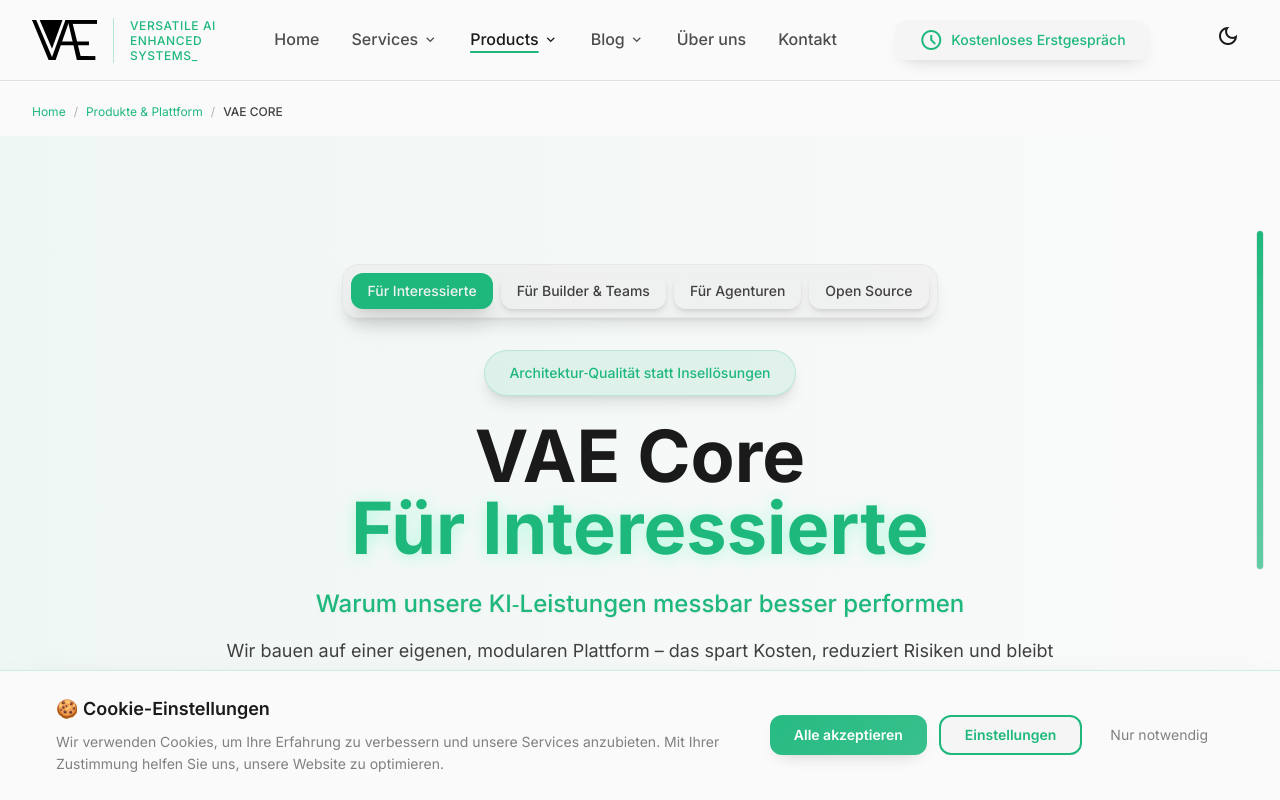
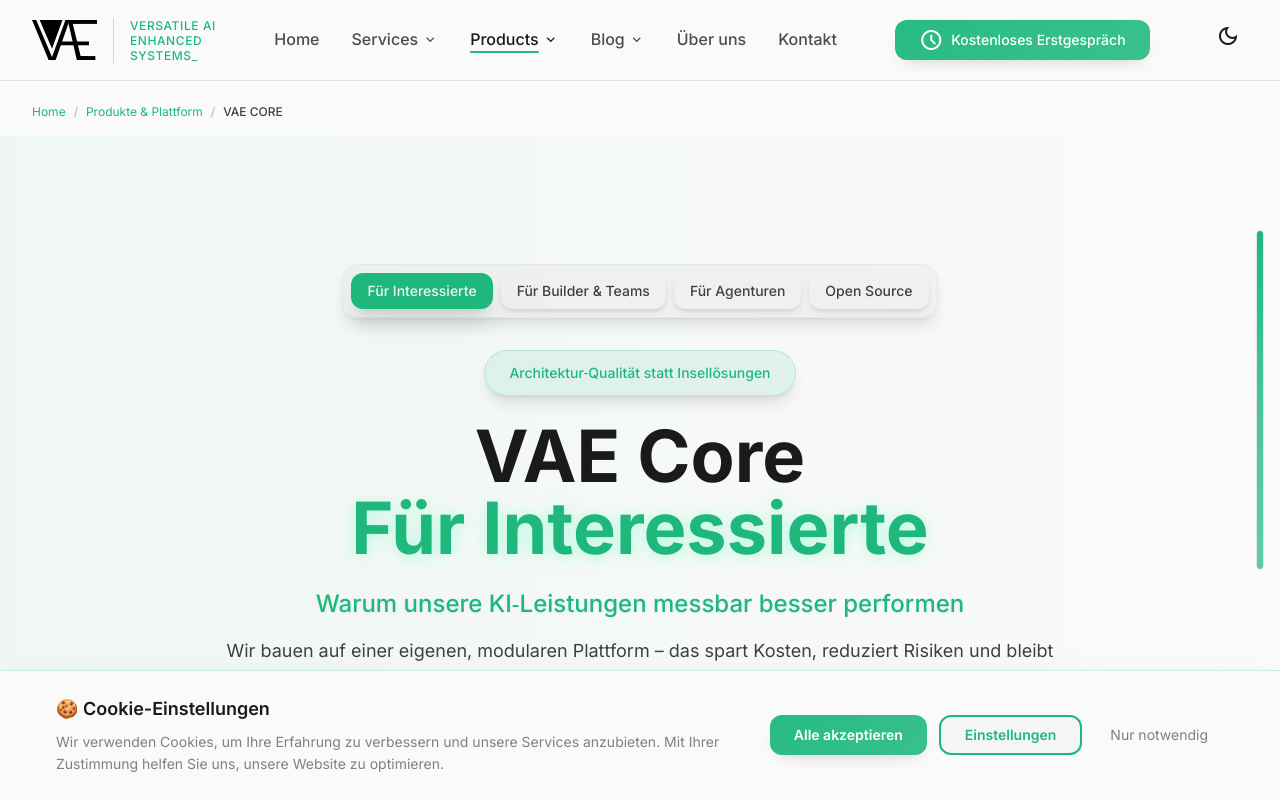
Before and after one commit to VAE-Systems/VAE-web-project, a React (Vite) app: page /products/vae-core in a window 1280 px wide. Shown: the top 800 px of the page. Built offline with nearby package versions, Linux system fonts and the light colour scheme.

Commit message:
chore: prepare for upcoming feature development in vaeCore

```diff
--- a/src/components/layout/Header.tsx
+++ b/src/components/layout/Header.tsx
@@ -460,7 +460,7 @@
           <CtaLink
             ctaId="contact.schedule_call"
             ref={ctaRef as unknown as React.Ref<HTMLAnchorElement>}
-            className={`${theme === 'light' ? 'btn-outline' : 'btn-primary'} hidden md:inline-flex items-center space-x-3 !text-sm md:!py-2 md:!px-6 font-medium`}
+            className={`${theme === 'light' ? 'box-decoration-clone' : 'btn-primary'} hidden md:inline-flex items-center space-x-3 !text-sm md:!py-2 md:!px-6 font-medium`}
             data-green-signal="true"
             aria-label="Direkt Termin buchen (extern)"
           >
```
